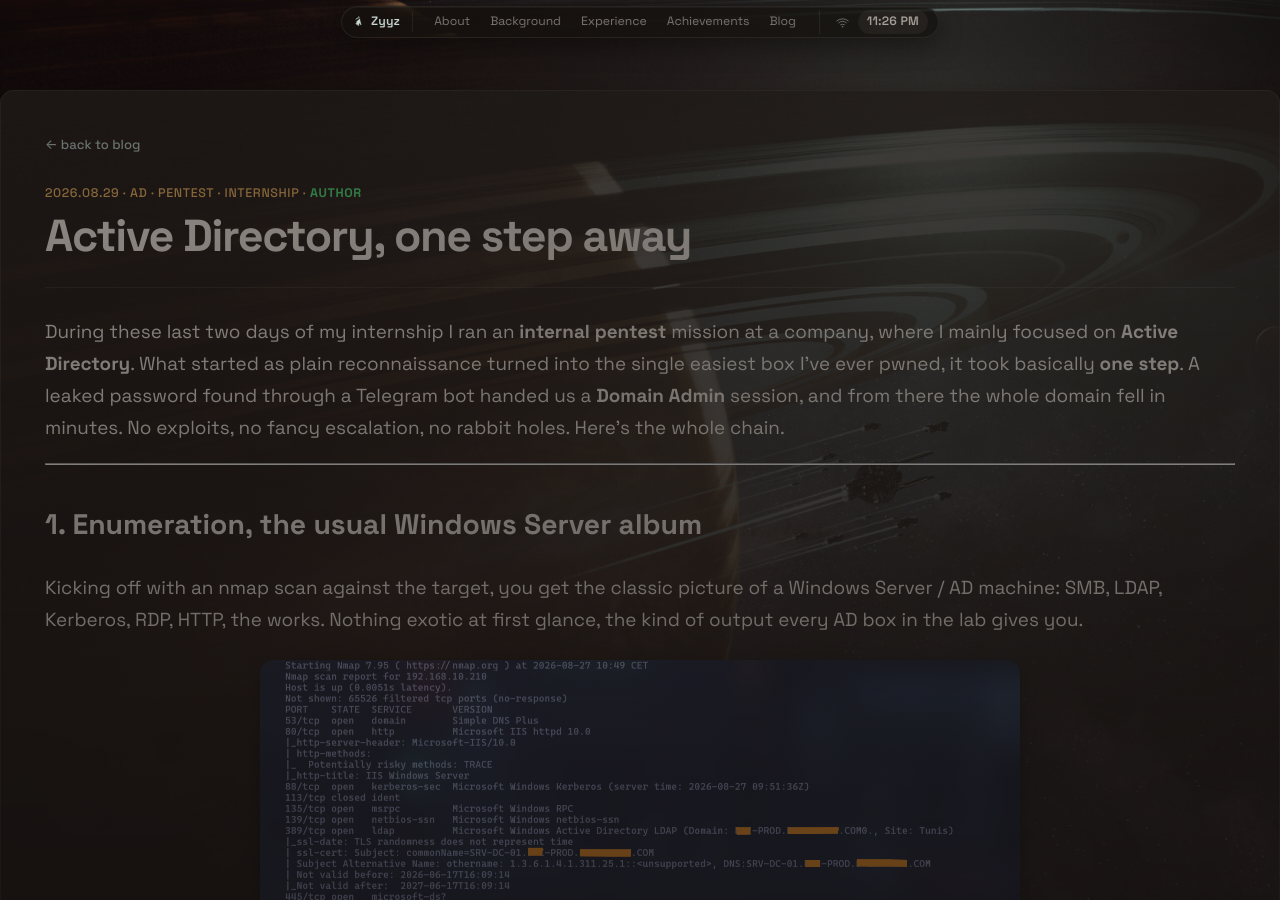
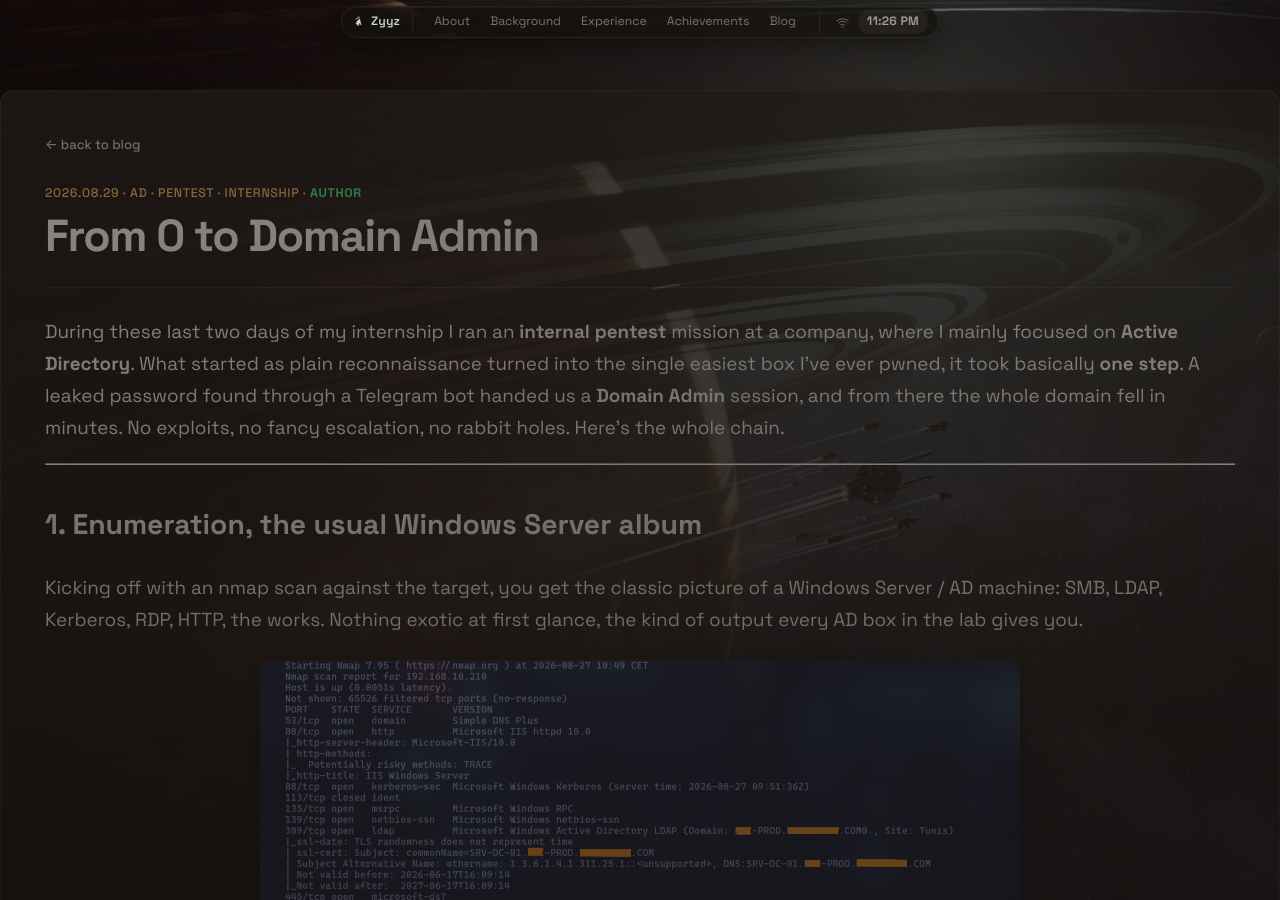
Before and after one commit to 0xZyyz/0xZyyz.github.io, a Jekyll site: the page built from _posts/2026-08-29-internal-ad-pentest.md, in a window 1280 px wide and 900 px high. Built offline with Jekyll 4.4.1, drawn with Linux system fonts in a browser that asks for light colours.

Commit message:
Update post title to From 0 to Domain Admin

```diff
--- a/_posts/2026-08-29-internal-ad-pentest.md
+++ b/_posts/2026-08-29-internal-ad-pentest.md
@@ -1,6 +1,6 @@
 ---
 layout: post
-title: "Active Directory, one step away"
+title: "From 0 to Domain Admin"
 date: 2026-08-29 12:00:00 +0100
 categories: [ad, pentest, internship]
 role: author
```
